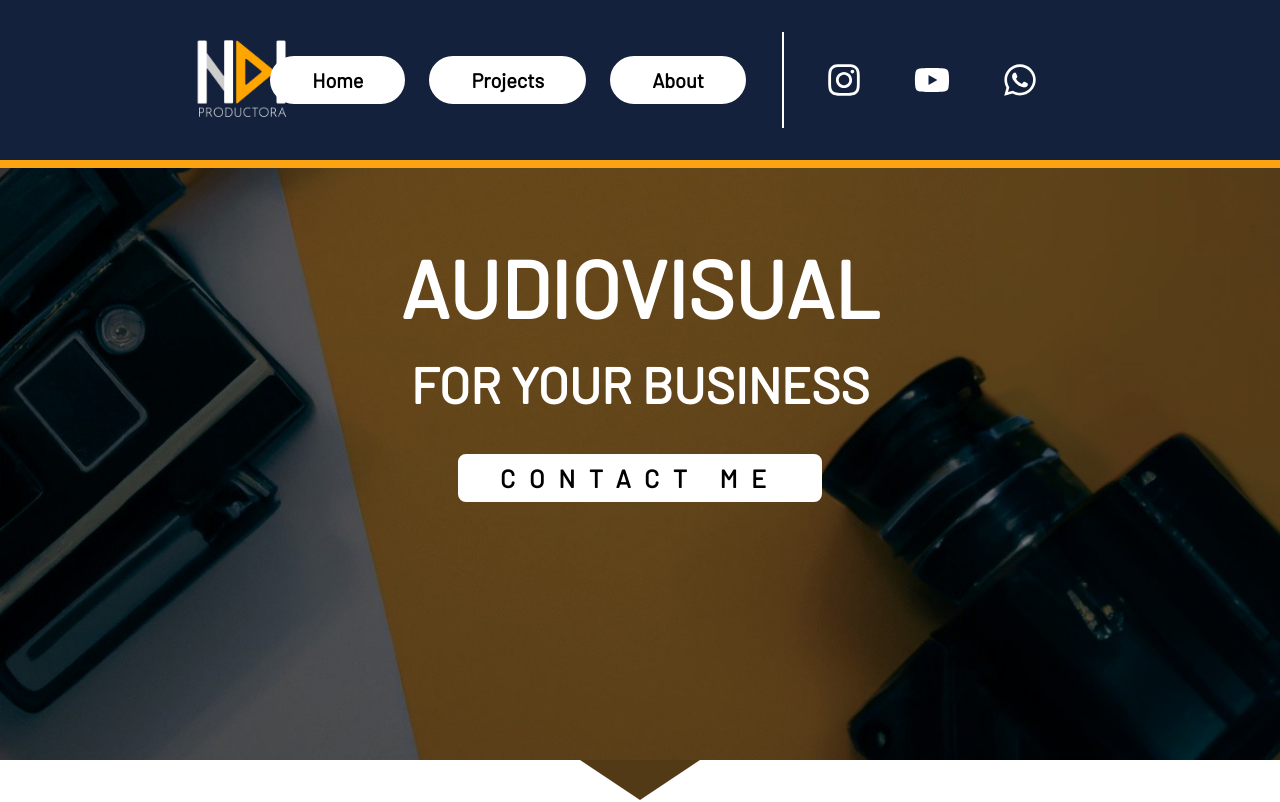
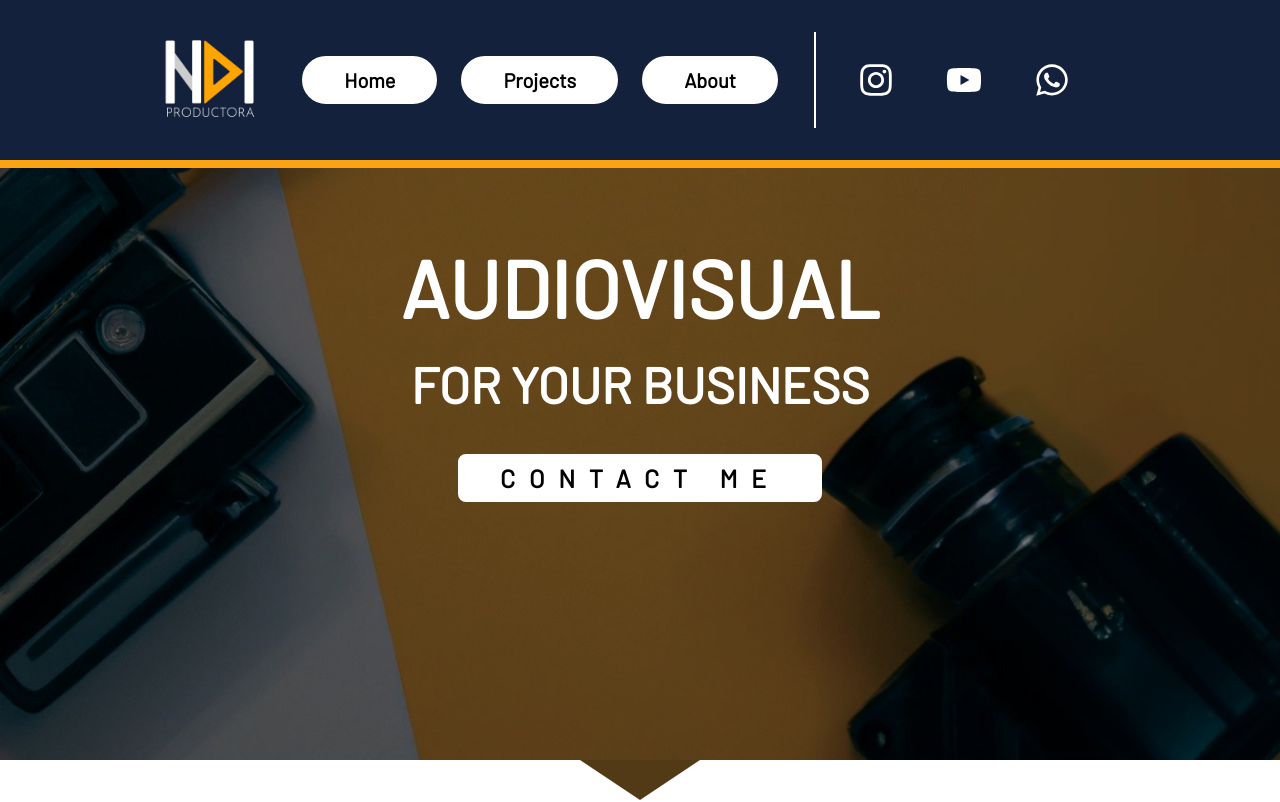
Before and after one commit to Augustives/ndi-productora, a React (Create React App) app: page / in a window 1280 px wide. Shown: the top 802 px of the page. Built offline with nearby package versions, Linux system fonts and the light colour scheme.

Commit message:
lg responsive

```diff
--- a/src/components/navbar.js
+++ b/src/components/navbar.js
@@ -30,12 +30,12 @@ export default function Navbar() {
     <header
       className="
       bg-darkBlue flex-wrap z-20 mx-auto
-      flex items-center justify-between py-4 px-16 md:px-44
+      flex items-center justify-between py-4 px-16 lg:px-36 md:px-44
       fixed top-0 left-0 w-full border-b-8 border-orange"
     >
       <img className="h-32 w-32" src={LogoImage} alt="Logo" />
       <nav className="w-1/3 flex justify-end items-center">
-        <div className="hidden w-full items-center  justify-end xl:flex">
+        <div className="hidden w-full items-center justify-end xl:flex">
           <NavLinks />
           <div class="flex mx-6 hiddem xl:flex">
             <div class="border-r-2 border-white h-24"></div>
```
